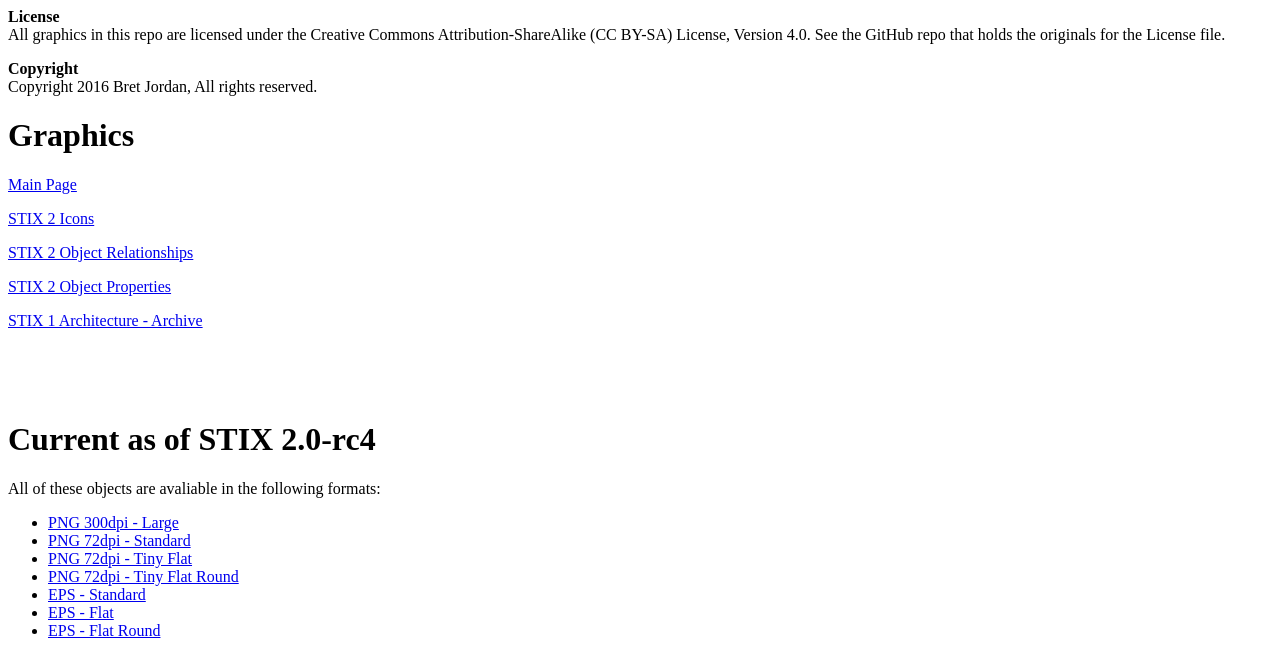
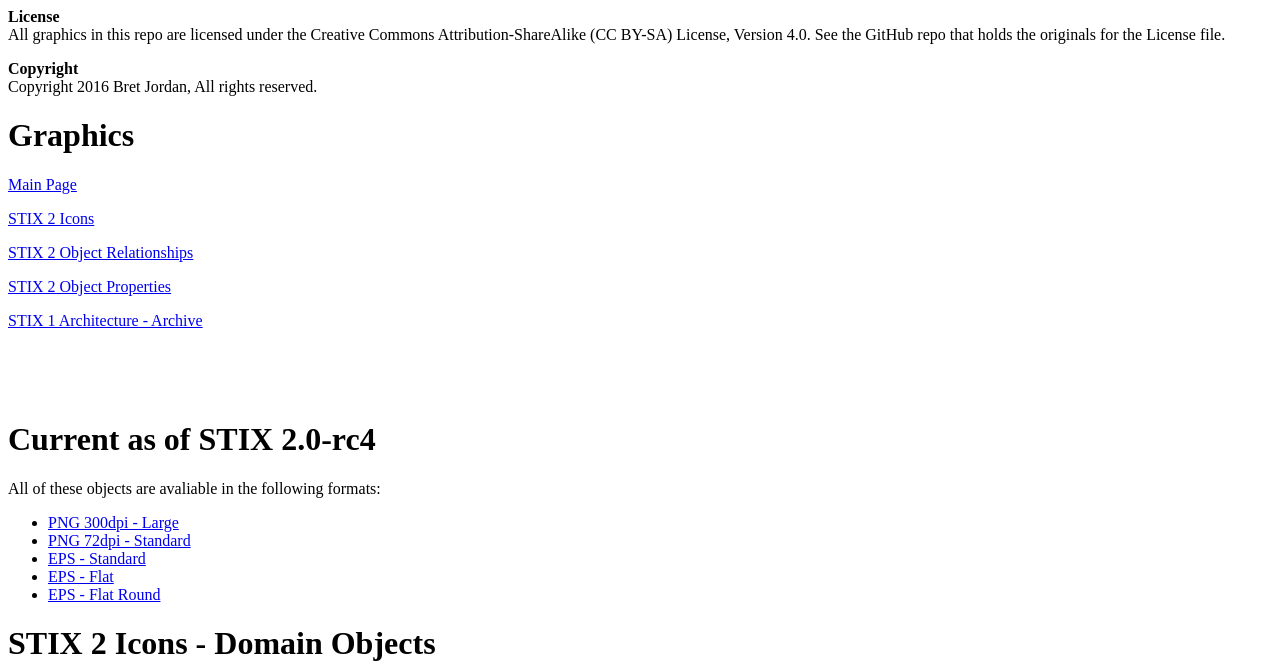
Before and after one commit to freetaxii/freetaxii.github.io, a plain HTML site: page stix2-icons.html in a window 1280 px wide. Shown: the top 667 px of the page. Drawn offline with Linux system fonts and the light colour scheme.

Commit message:
removed links to the small png icons

```diff
--- a/stix2-icons.html
+++ b/stix2-icons.html
@@ -24,8 +24,6 @@ Copyright 2016 Bret Jordan, All rights reserved.
 <ul>
   <li><a href="https://github.com/freetaxii/stix2-graphics/blob/master/icons/png_large/">PNG 300dpi - Large</a></li>
   <li><a href="https://github.com/freetaxii/stix2-graphics/blob/master/icons/png_standard/">PNG 72dpi - Standard</a></li>
-  <li><a href="https://github.com/freetaxii/stix2-graphics/blob/master/icons/png_tiny_flat/">PNG 72dpi - Tiny Flat</a></li>
-  <li><a href="https://github.com/freetaxii/stix2-graphics/blob/master/icons/png_tiny_flat_round/">PNG 72dpi - Tiny Flat Round</a></li>
   <li><a href="https://github.com/freetaxii/stix2-graphics/blob/master/icons/eps_standard/">EPS - Standard</a></li>
   <li><a href="https://github.com/freetaxii/stix2-graphics/blob/master/icons/eps_flat/">EPS - Flat</a></li>
   <li><a href="https://github.com/freetaxii/stix2-graphics/blob/master/icons/eps_round/">EPS - Flat Round</a></li>
```
